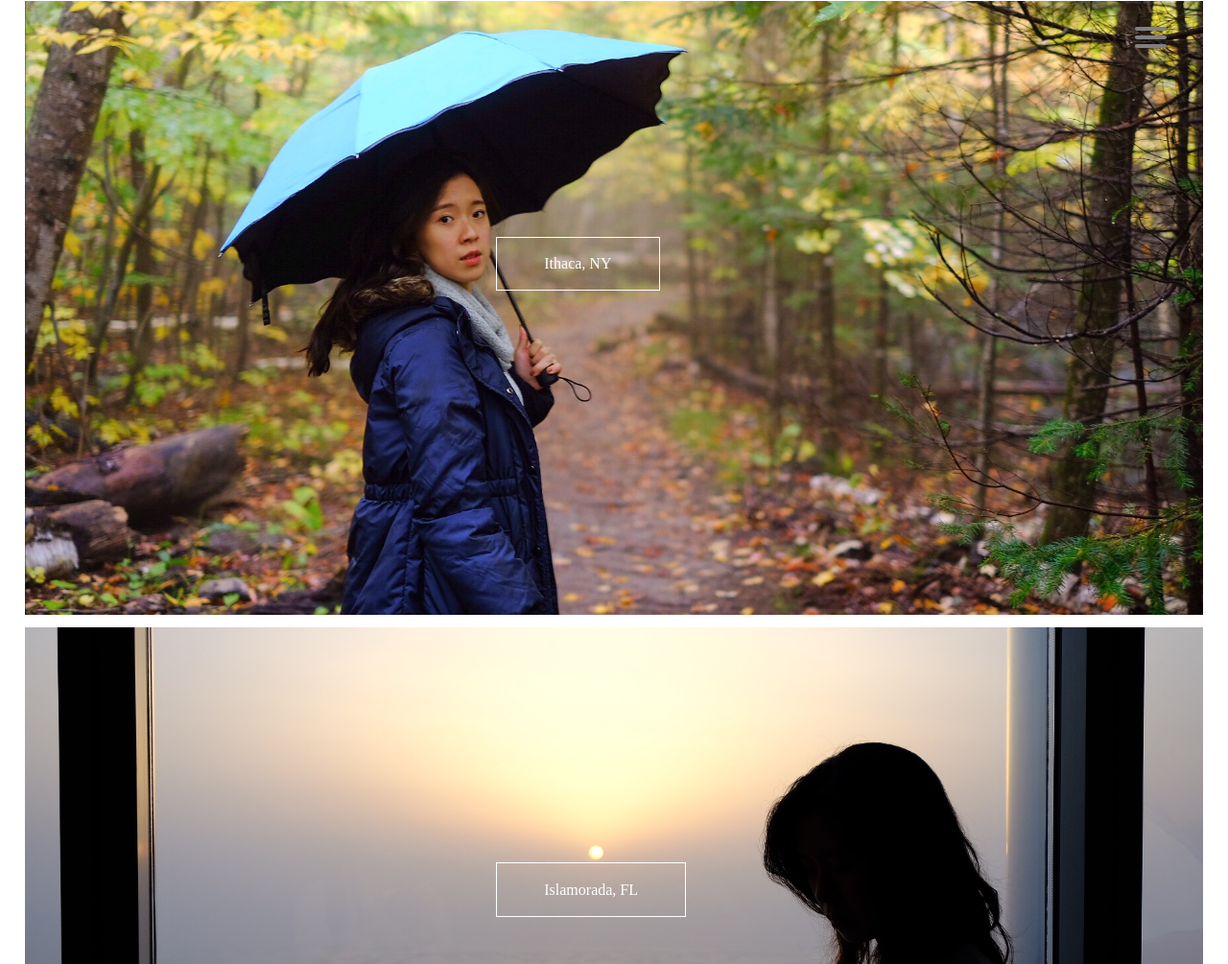
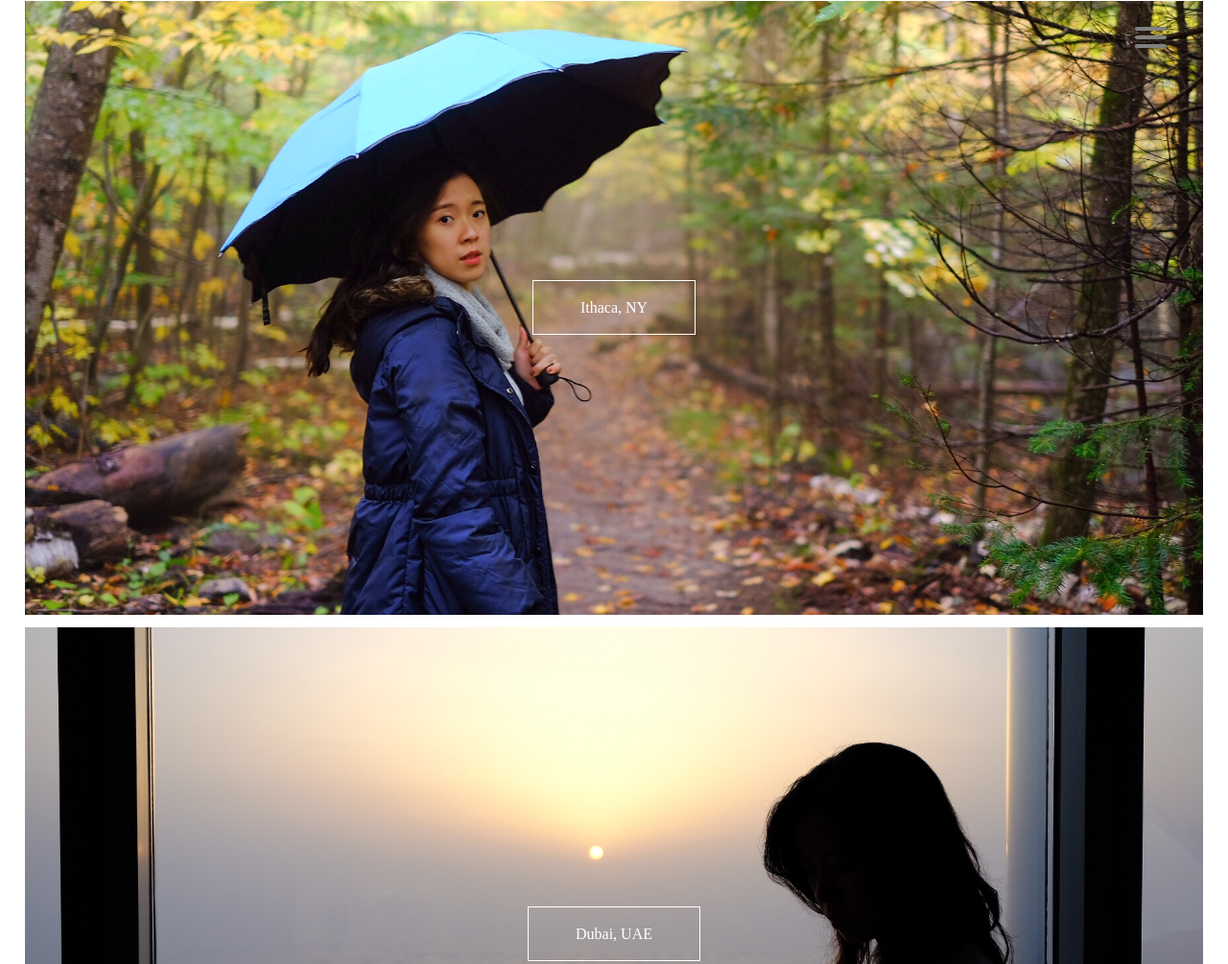
Before and after one commit to yw2242/Portfolio, a website: page gallery.html in a window 1280 px wide. Shown: the part 12-1017 px from the top of the page at 96% size. Drawn offline with nearby package versions, Linux system fonts and the light colour scheme; a web font is replaced by a local one.

Commit message:
location boxes centered

```diff
--- a/css/gallery.css
+++ b/css/gallery.css
@@ -228,17 +228,18 @@ header {
     margin: 1% 2%;
     background-position: center;
     background-size: cover;
+    display: flex;
+    justify-content: center;
+    align-items: center;
 }
 
 
 .locations{
-    z-index: 3;
-    color: white;
-    text-align: center;
     border: 1px solid white;
     display: inline-block;
     padding: 1.5% 4%;
-    margin: 20% 40%;
+    color: white;
+    text-align: center;
 }
 
 
--- a/gallery.html
+++ b/gallery.html
@@ -50,11 +50,11 @@
 
 
     <div class="album" style="background-image: url('images/20181008_IMG_9880\ \(2\).jpg');">
-        <p class="locations">Ithaca, NY</p>
+        <div class="locations">Ithaca, NY</div>
     </div>
 
     <div class="album" style="background-image: url('images/20180605_IMG_8670.JPG');">
-        <p class="locations">Islamorada, FL</p>
+        <div class="locations">Dubai, UAE</div>
     </div>
 
 
```
